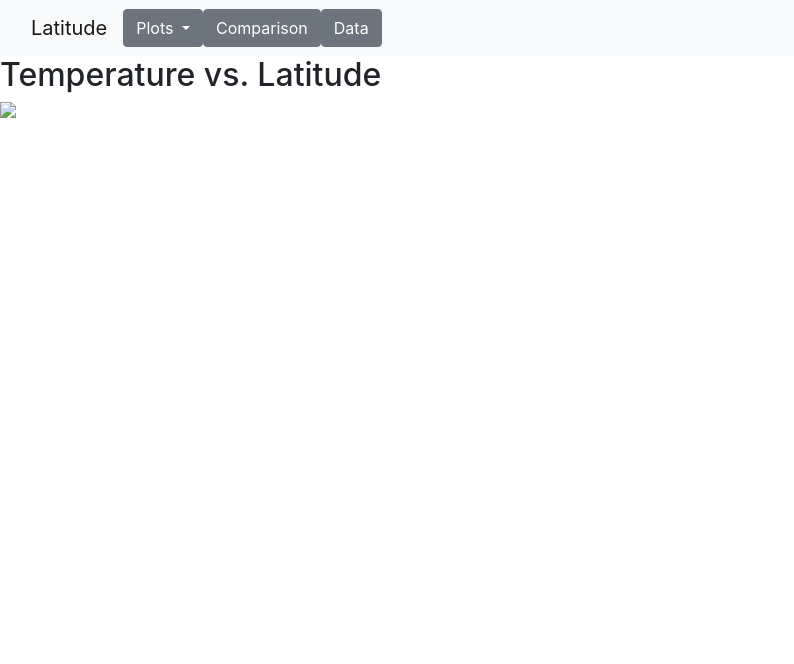
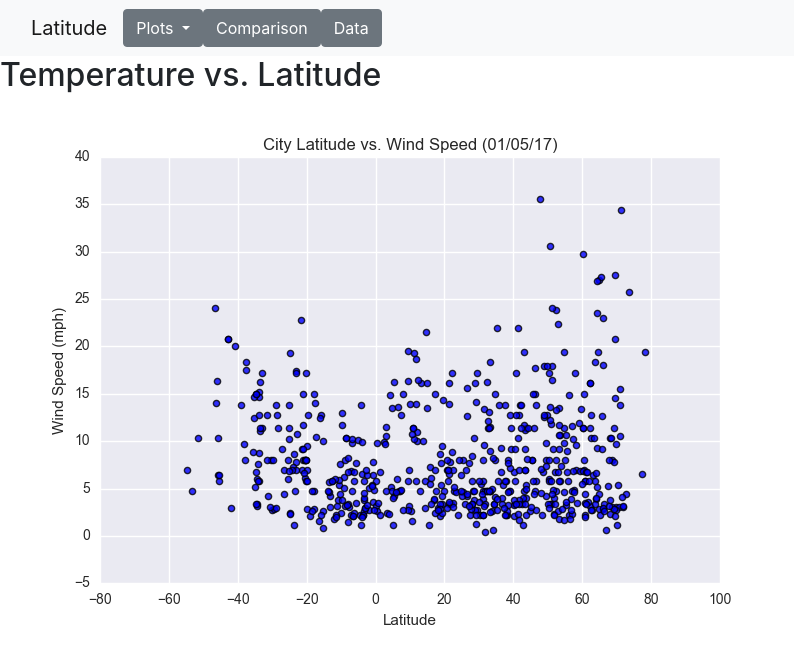
Before and after one commit to johngiglio/johngiglio.github.io, a plain HTML site: page wind.html in a window 1280 px wide. Shown: the whole page, without its empty margins (0-794 px from the left). Drawn offline with nearby package versions, Linux system fonts and the light colour scheme.

Commit message:
fixed image filepath

```diff
--- a/wind.html
+++ b/wind.html
@@ -43,6 +43,6 @@
         </div>
       </nav>
       <h2>Temperature vs. Latitude</h2>
-      <img src="/images/Fig4.png">
+      <img src="Fig4.png">
     </body>
     </html>
```
